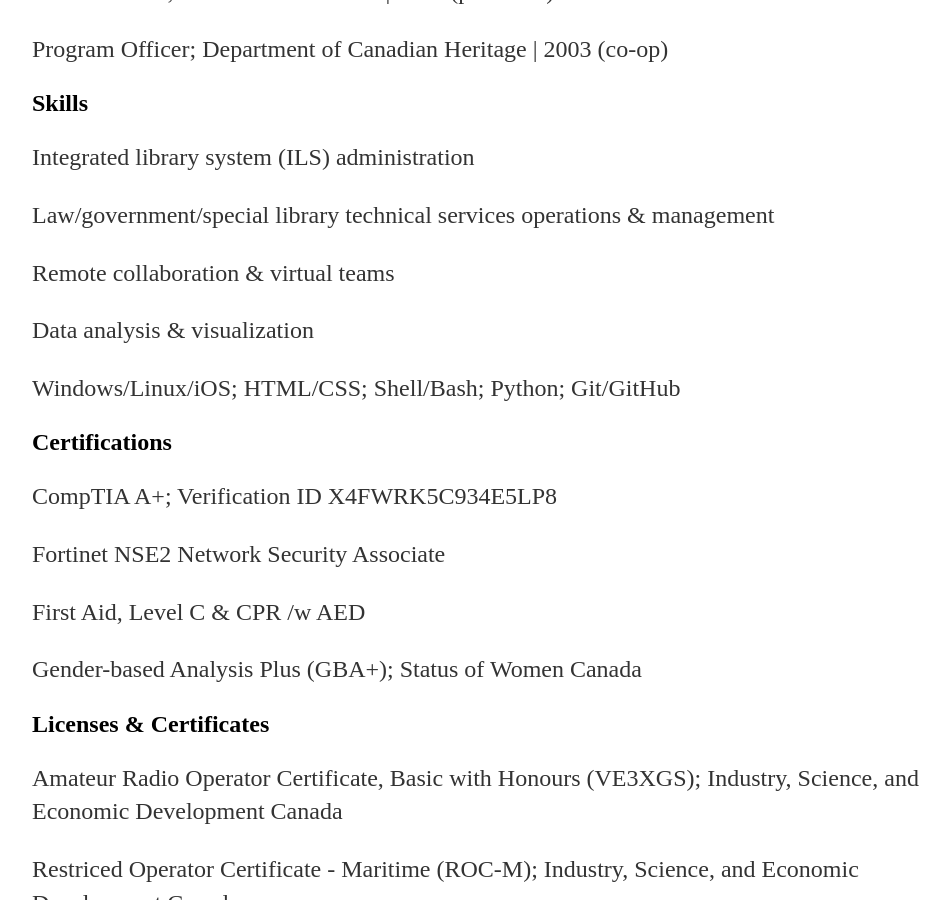
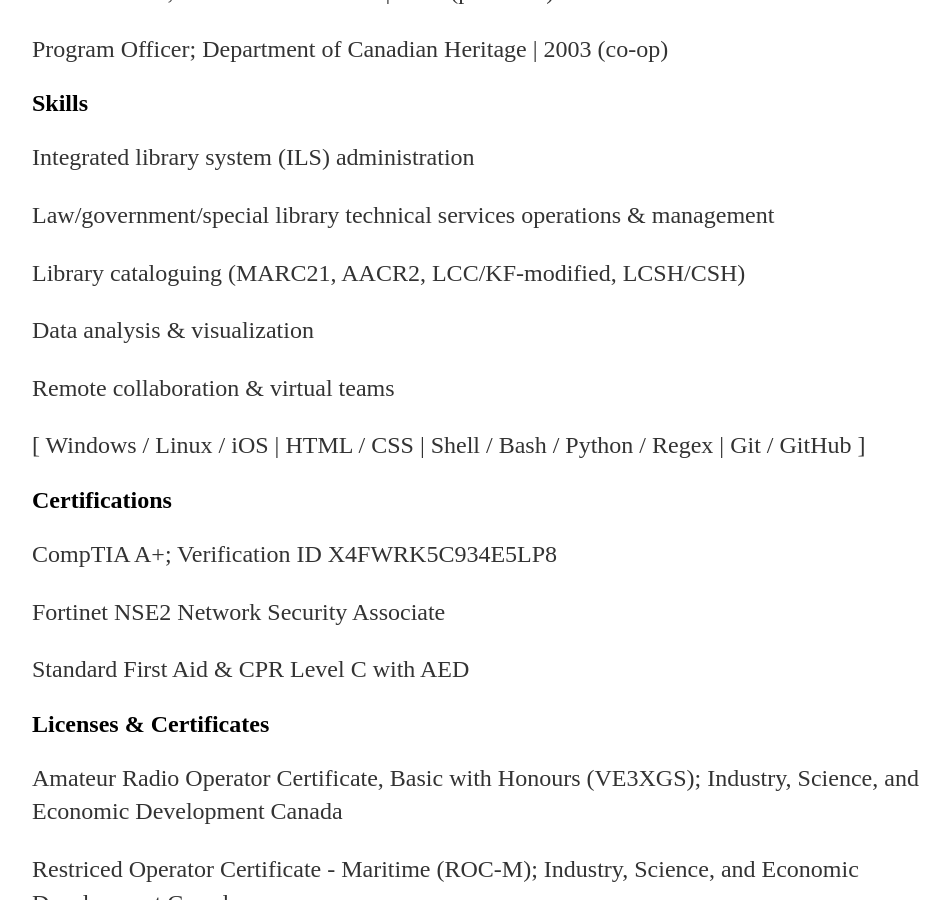
Before and after one commit to onshisan/onshisan.github.io, a Jekyll site: the page built from cv/index.html, in a window 1280 px wide and 900 px high, scrolled down 852 px. Shown: the whole window, without its empty margins (160-1109 px from the left). Built offline with Jekyll 4.4.1, drawn with Linux system fonts in a browser that asks for light colours.

Commit message:
Update resume.html

```diff
--- a/_includes/resume.html
+++ b/_includes/resume.html
@@ -17,15 +17,15 @@
 	<h2>Skills</h2>
 	<p>Integrated library system (ILS) administration</p>
 	<p>Law/government/special library technical services operations & management</p>
+	<p>Library cataloguing (MARC21, AACR2, LCC/KF-modified, LCSH/CSH)</p>
+	<p>Data analysis & visualization</p>
 	<p>Remote collaboration & virtual teams
-	<p>Data analysis & visualization</p>
-	<p>Windows/Linux/iOS; HTML/CSS; Shell/Bash; Python; Git/GitHub</p>
+	<p>[ Windows / Linux / iOS | HTML / CSS | Shell / Bash / Python / Regex | Git / GitHub ]</p>
 
 	<h2>Certifications</h2>
 	<p>CompTIA A+; Verification ID X4FWRK5C934E5LP8</p>
 	<p>Fortinet NSE2 Network Security Associate</p>
-	<p>First Aid, Level C & CPR /w AED</p>
-	<p>Gender-based Analysis Plus (GBA+); Status of Women Canada</p>
+	<p>Standard First Aid & CPR Level C with AED</p>
 
 	<h2>Licenses & Certificates</h2>
 	<p>Amateur Radio Operator Certificate, Basic with Honours (VE3XGS); Industry, Science, and Economic Development Canada</p>
```
